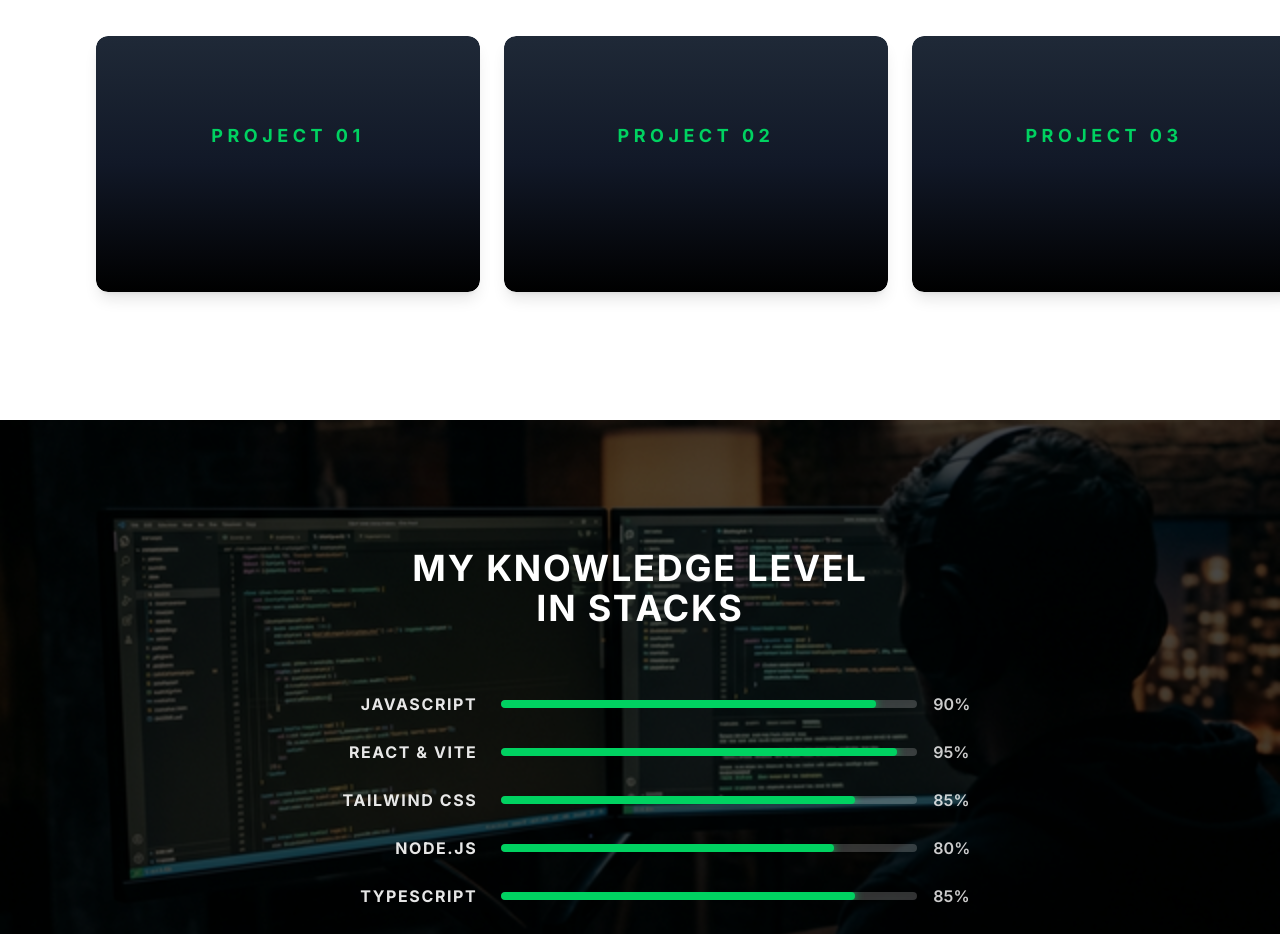
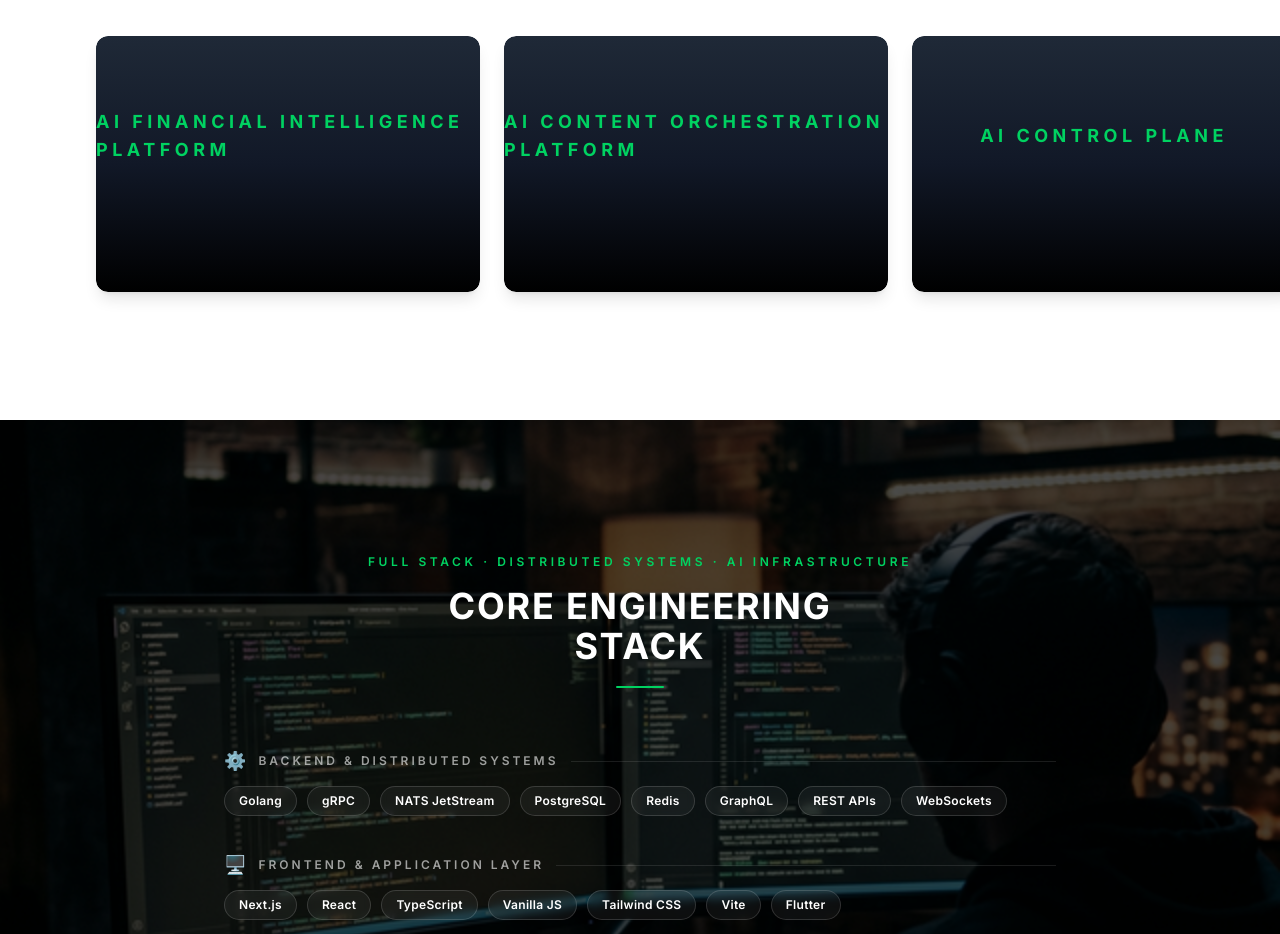
Before and after one commit to shristi2211/Portfolio_Shristi, a React (Vite) app: page / in a window 1280 px wide. Shown: the part 1080-2014 px from the top of the page. Built offline with nearby package versions, Linux system fonts and the light colour scheme.

Commit message:
Update projects list and core engineering stack categories in Home page

```diff
--- a/src/pages/Home.tsx
+++ b/src/pages/Home.tsx
@@ -8,24 +8,24 @@ export default function Home() {
   const latestWork = [
     {
       id: 1,
-      title: 'PROJECT 01',
+      title: 'AI Financial Intelligence Platform',
       link: 'https://github.com/project-1',
-      description: 'A comprehensive enterprise dashboard built with React and Node.js. Optimized for massive data streams with real-time visualization.',
-      skills: ['React', 'TypeScript', 'Tailwind CSS', 'Node.js']
+      description: 'An intelligent full stack financial analytics platform designed to automatically track spending behavior, analyze transaction patterns, and generate AI-powered savings recommendations through secure Account Aggregator integrations and real-time financial insights.',
+      skills: ['React', 'TypeScript', 'Tailwind CSS', 'Golang', 'PostgreSQL', 'WebSockets', 'GraphQL', 'Account Aggregator APIs', 'Real-Time Analytics', 'AI Recommendation Engine', 'Docker', 'AWS']
     },
     {
       id: 2,
-      title: 'PROJECT 02',
+      title: 'AI Content Orchestration Platform',
       link: 'https://github.com/project-2',
-      description: 'An intuitive consumer mobile application focusing on personal wellness and habit tracking, featuring offline-first architecture.',
-      skills: ['React Native', 'Redux Toolkit', 'Supabase']
+      description: 'A scalable AI-powered publishing infrastructure that automates content generation, media creation, workflow orchestration, and multi-platform distribution across integrated publishing channels.',
+      skills: ['Python', 'Gemini API', 'Antropic API', 'Next.js', 'PostgreSQL', 'Redis', 'AI Automation', 'Image Generation', 'Workflow Pipelines', 'Webhooks', 'Queue Systems', 'Multi-platform Integrations', 'Docker']
     },
     {
       id: 3,
-      title: 'PROJECT 03',
+      title: 'AI Control Plane',
       link: 'https://github.com/project-3',
-      description: 'Custom e-commerce storefront with a unique 3D product configurator, allowing users to customize products before purchase.',
-      skills: ['Three.js', 'React', 'Express.js']
+      description: 'An enterprise-grade AI orchestration infrastructure designed to manage multi-agent ecosystems, validate AI outputs, orchestrate intelligent workflows, and bridge legacy enterprise systems with modern AI environments.',
+      skills: ['Golang', 'Python', 'Java', 'Hybrid Architecture']
     },
     {
       id: 4,
@@ -41,29 +41,29 @@ export default function Home() {
       description: 'Automated workflow management tool that integrates with various third-party APIs to streamline agency operations.',
       skills: ['Vue.js', 'Firebase', 'MongoDB']
     },
+  ];
+
+  const engineeringStack = [
     {
-      id: 6,
-      title: 'PROJECT 06',
-      link: 'https://github.com/project-6',
-      description: 'A high-performance landing page for a SaaS product, optimized for conversion and accessibility.',
-      skills: ['HTML5', 'CSS3', 'Framer Motion']
+      category: 'Backend & Distributed Systems',
+      icon: '⚙️',
+      tags: ['Golang', 'gRPC', 'NATS JetStream', 'PostgreSQL', 'Redis', 'GraphQL', 'REST APIs', 'WebSockets'],
     },
     {
-      id: 7,
-      title: 'PROJECT 07',
-      link: 'https://github.com/project-7',
-      description: 'A high-performance landing page for a SaaS product, optimized for conversion and accessibility.',
-      skills: ['HTML5', 'CSS3', 'Framer Motion']
+      category: 'Frontend & Application Layer',
+      icon: '🖥️',
+      tags: ['Next.js', 'React', 'TypeScript', 'Vanilla JS','Tailwind CSS', 'Vite', 'Flutter'],
     },
-  ];
-
-  const knowledgeLevels = [
-    { skill: 'JAVASCRIPT', percent: 90 },
-    { skill: 'REACT & VITE', percent: 95 },
-    { skill: 'TAILWIND CSS', percent: 85 },
-    { skill: 'NODE.JS', percent: 80 },
-    { skill: 'TYPESCRIPT', percent: 85 },
-    { skill: 'GIT & GITHUB', percent: 90 },
+    {
+      category: 'AI & Automation',
+      icon: '🤖',
+      tags: ['Gemini API', 'AI Workflows', 'Multi-Agent Systems', 'Semantic Processing', 'Automation Pipelines'],
+    },
+    {
+      category: 'Infrastructure & DevOps',
+      icon: '☁️',
+      tags: ['Docker', 'AWS', 'Kong API Gateway', 'CI/CD', 'Distributed Systems', 'Real-Time Architectures'],
+    },
   ];
 
   return (
@@ -74,7 +74,7 @@ export default function Home() {
             Captivating<br/>Digital<br/>Experiences
           </h1>
           <p className="text-brand-dark text-base md:text-lg mb-10 max-w-lg leading-relaxed">
-            Creative software developer specializing in high-performance web applications and beautiful user interfaces.
+            Full Stack Engineer building scalable AI systems, distributed backends, and high-performance web applications.
           </p>
           <Link to="/contact" className="inline-block bg-brand-dark text-white px-8 py-4 rounded font-semibold tracking-wider text-center max-w-xs hover:bg-opacity-90 transition-all shadow-lg hover:shadow-xl hover:-translate-y-1 text-sm md:text-base">
             Get in touch
@@ -214,35 +214,45 @@ export default function Home() {
         </div>
       </section>
 
-      {/* Knowledge Level Section */}
+      {/* Engineering Stack Section */}
       <section className="w-full relative py-32 bg-fixed bg-cover bg-center" style={{ backgroundImage: 'url("/images/workspace-bg.png")' }}>
-        <div className="absolute inset-0 bg-black/70"></div> {/* Dark overlay */}
+        <div className="absolute inset-0 bg-black/70"></div>
 
         <div className="relative z-10 max-w-4xl mx-auto px-8">
+          {/* Section Heading */}
           <div className="text-center mb-16">
-            <h2 className="text-white text-3xl md:text-4xl font-bold tracking-wider">MY KNOWLEDGE LEVEL <br/> IN STACKS</h2>
+            <span className="inline-block text-brand-green text-xs font-semibold tracking-[0.3em] uppercase mb-4">
+              Full Stack · Distributed Systems · AI Infrastructure
+            </span>
+            <h2 className="text-white text-3xl md:text-4xl font-bold tracking-wider uppercase">
+              Core Engineering<br/>Stack
+            </h2>
+            <div className="mt-5 mx-auto w-12 h-0.5 bg-brand-green rounded-full"></div>
           </div>
 
-          <div className="space-y-6">
-            {knowledgeLevels.map((item, idx) => (
-              <div key={idx} className="flex items-center w-full group">
-                {/* Skill Name */}
-                <div className="w-1/3 text-right pr-6 font-bold text-white text-sm md:text-base tracking-widest opacity-90 group-hover:opacity-100 transition-opacity whitespace-nowrap">
-                  {item.skill}
+          {/* Category Cards */}
+          <div className="space-y-10">
+            {engineeringStack.map((group, idx) => (
+              <div key={idx} className="group">
+                {/* Category Label */}
+                <div className="flex items-center gap-3 mb-4">
+                  <span className="text-lg leading-none">{group.icon}</span>
+                  <span className="text-white/60 text-xs font-semibold tracking-[0.25em] uppercase">
+                    {group.category}
+                  </span>
+                  <div className="flex-1 h-px bg-white/10"></div>
                 </div>
 
-                {/* Progress Bar Container */}
-                <div className="w-1/2 h-1.5 md:h-2 bg-white/20 rounded-full overflow-hidden relative shadow-inner">
-                  {/* Progress Fill */}
-                  <div
-                    className="absolute top-0 left-0 h-full bg-brand-green rounded-full shadow-[0_0_10px_#00D261]"
-                    style={{ width: `${item.percent}%` }}
-                  ></div>
-                </div>
-
-                {/* Percentage Text */}
-                <div className="w-1/6 pl-4 font-semibold text-white/80 group-hover:text-white transition-colors">
-                  {item.percent}%
+                {/* Tech Badges */}
+                <div className="flex flex-wrap gap-2.5">
+                  {group.tags.map((tag, tIdx) => (
+                    <span
+                      key={tIdx}
+                      className="inline-flex items-center px-3.5 py-1.5 rounded-full border border-white/15 bg-white/5 backdrop-blur-sm text-white text-xs font-semibold tracking-wide transition-all duration-300 cursor-default hover:bg-[rgba(0,210,97,0.15)] hover:border-[rgba(0,210,97,0.5)] hover:text-brand-green hover:shadow-[0_0_12px_rgba(0,210,97,0.25)] hover:-translate-y-0.5"
+                    >
+                      {tag}
+                    </span>
+                  ))}
                 </div>
               </div>
             ))}
```
